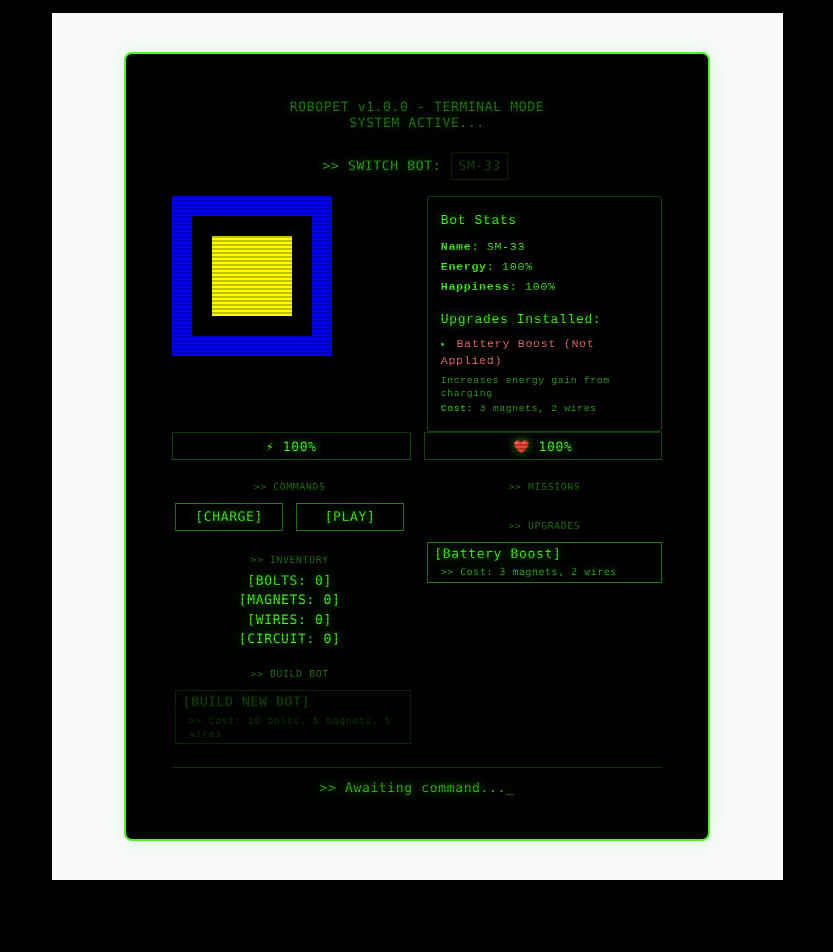
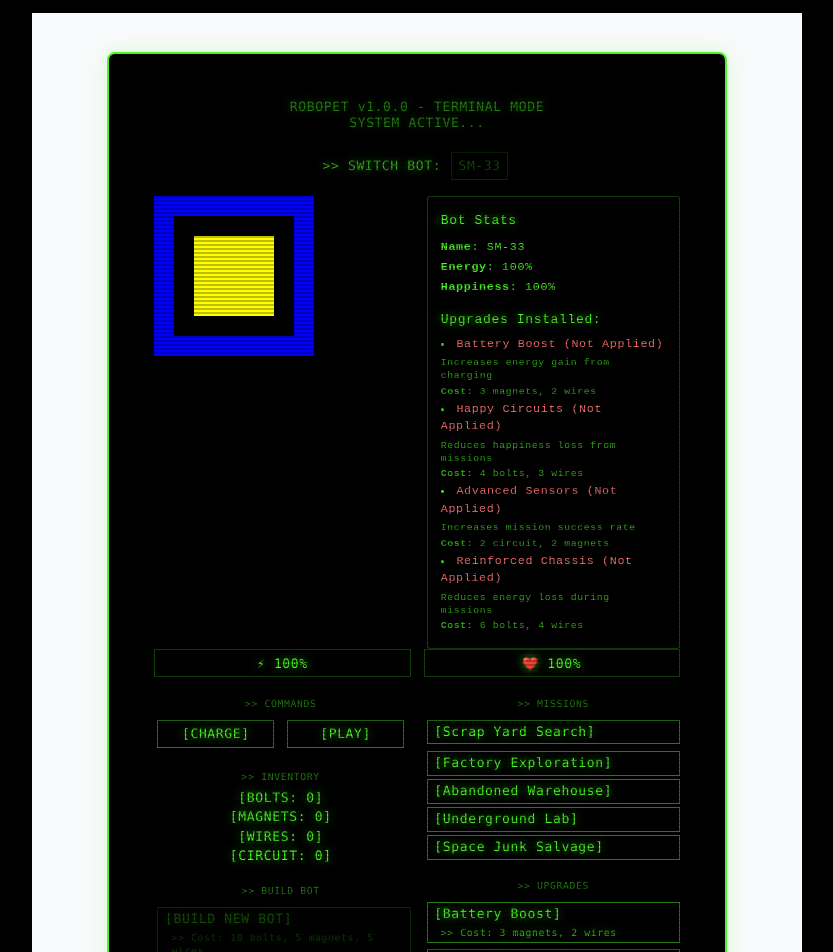
Before and after one commit to marquessam/robot-pet, a Next.js app: page / in a window 1280 px wide. Shown: the top 952 px of the page, without its empty margins (223-1056 px from the left). Before the commit the page ends 893 px from the top, so only its background shows below. Built offline with nearby package versions, Linux system fonts and the light colour scheme.

Commit message:
Update RobotPet.tsx

```diff
--- a/src/components/RobotPet.tsx
+++ b/src/components/RobotPet.tsx
@@ -35,14 +35,30 @@ interface Upgrade {
 
 // Define default upgrades for bots
 const defaultUpgrades: Upgrade[] = [
-  // ... (same as before)
   {
     name: 'Battery Boost',
     cost: [{ name: 'magnets', amount: 3 }, { name: 'wires', amount: 2 }],
     applied: false,
     effect: 'Increases energy gain from charging'
   },
-  // ... rest of default upgrades
+  {
+    name: 'Happy Circuits',
+    cost: [{ name: 'bolts', amount: 4 }, { name: 'wires', amount: 3 }],
+    applied: false,
+    effect: 'Reduces happiness loss from missions'
+  },
+  {
+    name: 'Advanced Sensors',
+    cost: [{ name: 'circuit', amount: 2 }, { name: 'magnets', amount: 2 }],
+    applied: false,
+    effect: 'Increases mission success rate'
+  },
+  {
+    name: 'Reinforced Chassis',
+    cost: [{ name: 'bolts', amount: 6 }, { name: 'wires', amount: 4 }],
+    applied: false,
+    effect: 'Reduces energy loss during missions'
+  }
 ];
 
 // Updated Pixel Art Arrays with varied colors
@@ -139,29 +155,168 @@ const RobotPet = () => {
   }, [currentBot?.id, currentBot?.isOnMission, currentBot?.missionTimeLeft]);
 
   const missions: Mission[] = [
-    // ... (same missions as before)
+    {
+      name: 'Scrap Yard Search',
+      energyCost: 20,
+      happinessCost: 10,
+      duration: 10,
+      requiredBatteryLevel: 30,
+      rewards: [
+        { name: 'bolts', amount: 2 },
+        { name: 'wires', amount: 1 }
+      ]
+    },
+    {
+      name: 'Factory Exploration',
+      energyCost: 40,
+      happinessCost: 20,
+      duration: 20,
+      requiredBatteryLevel: 50,
+      rewards: [
+        { name: 'magnets', amount: 2 },
+        { name: 'wires', amount: 2 },
+        { name: 'bolts', amount: 1 }
+      ]
+    },
+    {
+      name: 'Abandoned Warehouse',
+      energyCost: 30,
+      happinessCost: 15,
+      duration: 15,
+      requiredBatteryLevel: 40,
+      rewards: [
+        { name: 'wires', amount: 3 },
+        { name: 'bolts', amount: 1 },
+        { name: 'circuit', amount: 1 }
+      ]
+    },
+    {
+      name: 'Underground Lab',
+      energyCost: 50,
+      happinessCost: 25,
+      duration: 30,
+      requiredBatteryLevel: 60,
+      rewards: [
+        { name: 'magnets', amount: 4 },
+        { name: 'circuit', amount: 2 },
+        { name: 'wires', amount: 2 }
+      ]
+    },
+    {
+      name: 'Space Junk Salvage',
+      energyCost: 70,
+      happinessCost: 30,
+      duration: 40,
+      requiredBatteryLevel: 80,
+      rewards: [
+        { name: 'bolts', amount: 5 },
+        { name: 'magnets', amount: 3 },
+        { name: 'wires', amount: 3 },
+        { name: 'circuit', amount: 4 }
+      ]
+    }
   ];
 
   const getBotPixelData = () => currentBot.pixelData;
 
   const startMission = (mission: Mission) => {
-    // ... (same as before)
+    if (currentBot.energy < mission.requiredBatteryLevel) {
+      setLastInteraction('Not enough energy for this mission!');
+      return;
+    }
+    if (currentBot.isOnMission) {
+      setLastInteraction('Already on a mission!');
+      return;
+    }
+
+    const newEnergy = Math.max(0, currentBot.energy - mission.energyCost);
+    const happinessCost = currentBot.upgrades.find(u => u.name === 'Happy Circuits' && u.applied)
+      ? Math.floor(mission.happinessCost * 0.7)
+      : mission.happinessCost;
+    const newHappiness = Math.max(0, currentBot.happiness - happinessCost);
+
+    updateBotState(currentBot.id, {
+      isOnMission: true,
+      missionTimeLeft: mission.duration,
+      energy: newEnergy,
+      happiness: newHappiness
+    });
+
+    setLastInteraction(`Started mission: ${mission.name}`);
+
+    setTimeout(() => {
+      completeMission(mission);
+    }, mission.duration * 1000);
   };
 
   const completeMission = (mission: Mission) => {
-    // ... (same as before)
+    updateBotState(currentBot.id, {
+      isOnMission: false,
+      missionTimeLeft: null
+    });
+
+    setResources(prevResources => {
+      const newResources = [...prevResources];
+      mission.rewards.forEach(reward => {
+        const idx = newResources.findIndex(r => r.name === reward.name);
+        if (idx !== -1) {
+          newResources[idx].amount += reward.amount;
+        }
+      });
+      return newResources;
+    });
+
+    setLastInteraction(`Mission Complete: ${mission.name}! Collected resources!`);
   };
 
   const charge = () => {
-    // ... (same as before)
+    const chargeAmount = currentBot.upgrades.find(u => u.name === 'Battery Boost' && u.applied)
+      ? 30 : 20;
+    const newEnergy = Math.min(100, currentBot.energy + chargeAmount);
+
+    updateBotState(currentBot.id, { energy: newEnergy });
+    setLastInteraction('Charging... Battery replenished!');
   };
 
   const play = () => {
-    // ... (same as before)
+    if (currentBot.energy < 10) {
+      setLastInteraction('Robot is too tired to play...');
+      return;
+    }
+    const newEnergy = Math.max(0, currentBot.energy - 10);
+    const newHappiness = Math.min(100, currentBot.happiness + 15);
+
+    updateBotState(currentBot.id, { energy: newEnergy, happiness: newHappiness });
+    setLastInteraction('Playing with robot! It seems happy!');
   };
 
   const applyUpgrade = (upgrade: Upgrade) => {
-    // ... (same as before)
+    const canAfford = upgrade.cost.every(cost => {
+      const resource = resources.find(r => r.name === cost.name);
+      return resource && resource.amount >= cost.amount;
+    });
+
+    if (!canAfford) {
+      setLastInteraction('Not enough resources for this upgrade!');
+      return;
+    }
+
+    setResources(prevResources => {
+      const newResources = [...prevResources];
+      upgrade.cost.forEach(cost => {
+        const idx = newResources.findIndex(r => r.name === cost.name);
+        if (idx !== -1) newResources[idx].amount -= cost.amount;
+      });
+      return newResources;
+    });
+
+    updateBotState(currentBot.id, {
+      upgrades: currentBot.upgrades.map(u =>
+        u.name === upgrade.name ? { ...u, applied: true } : u
+      )
+    });
+
+    setLastInteraction(`Upgrade applied: ${upgrade.name}!`);
   };
 
   const buildBotCost: Resource[] = [
@@ -301,7 +456,6 @@ const RobotPet = () => {
 
           {/* Main Interface */}
           <div className="grid grid-cols-2 gap-6">
-            {/* Left Column */}
             <div className="space-y-6">
               {/* Commands */}
               <div>
@@ -352,7 +506,6 @@ const RobotPet = () => {
               </div>
             </div>
 
-            {/* Right Column */}
             <div className="space-y-6">
               {/* Missions */}
               <div>
@@ -393,7 +546,6 @@ const RobotPet = () => {
             </div>
           </div>
 
-          {/* Status Line */}
           <div className="text-xs text-[#4af626]/70 border-t border-[#4af626]/20 mt-6 pt-4 terminal-glow text-center">
             {'>>'} {lastInteraction || 'Awaiting command...'}{cursorVisible ? '_' : ' '}
           </div>
```
